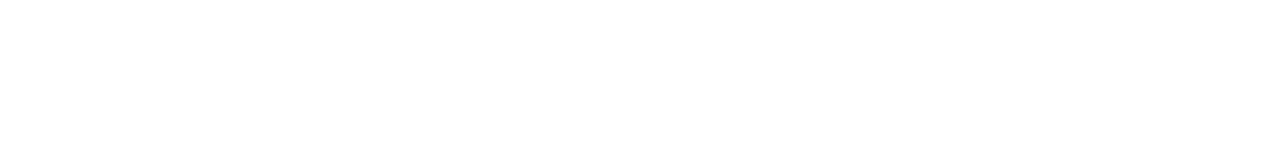
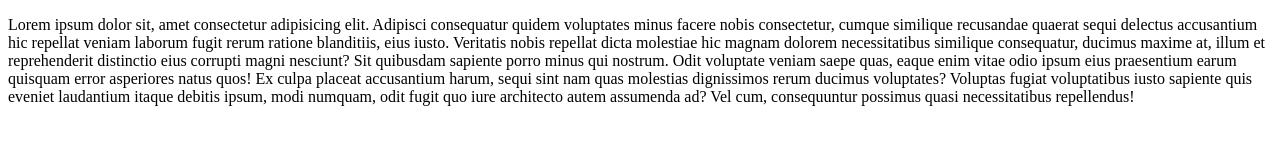
Before and after one commit to andijoniy17/namanganliklar24, a plain HTML site: page project.html in a window 1280 px wide. Drawn offline with Linux system fonts and the light colour scheme.

Commit message:
initial commit

```diff
--- a/project.html
+++ b/project.html
@@ -7,6 +7,6 @@
   <title>Document</title>
 </head>
 <body>
-
+<p>Lorem ipsum dolor sit, amet consectetur adipisicing elit. Adipisci consequatur quidem voluptates minus facere nobis consectetur, cumque similique recusandae quaerat sequi delectus accusantium hic repellat veniam laborum fugit rerum ratione blanditiis, eius iusto. Veritatis nobis repellat dicta molestiae hic magnam dolorem necessitatibus similique consequatur, ducimus maxime at, illum et reprehenderit distinctio eius corrupti magni nesciunt? Sit quibusdam sapiente porro minus qui nostrum. Odit voluptate veniam saepe quas, eaque enim vitae odio ipsum eius praesentium earum quisquam error asperiores natus quos! Ex culpa placeat accusantium harum, sequi sint nam quas molestias dignissimos rerum ducimus voluptates? Voluptas fugiat voluptatibus iusto sapiente quis eveniet laudantium itaque debitis ipsum, modi numquam, odit fugit quo iure architecto autem assumenda ad? Vel cum, consequuntur possimus quasi necessitatibus repellendus!</p>
 </body>
 </html>
```
